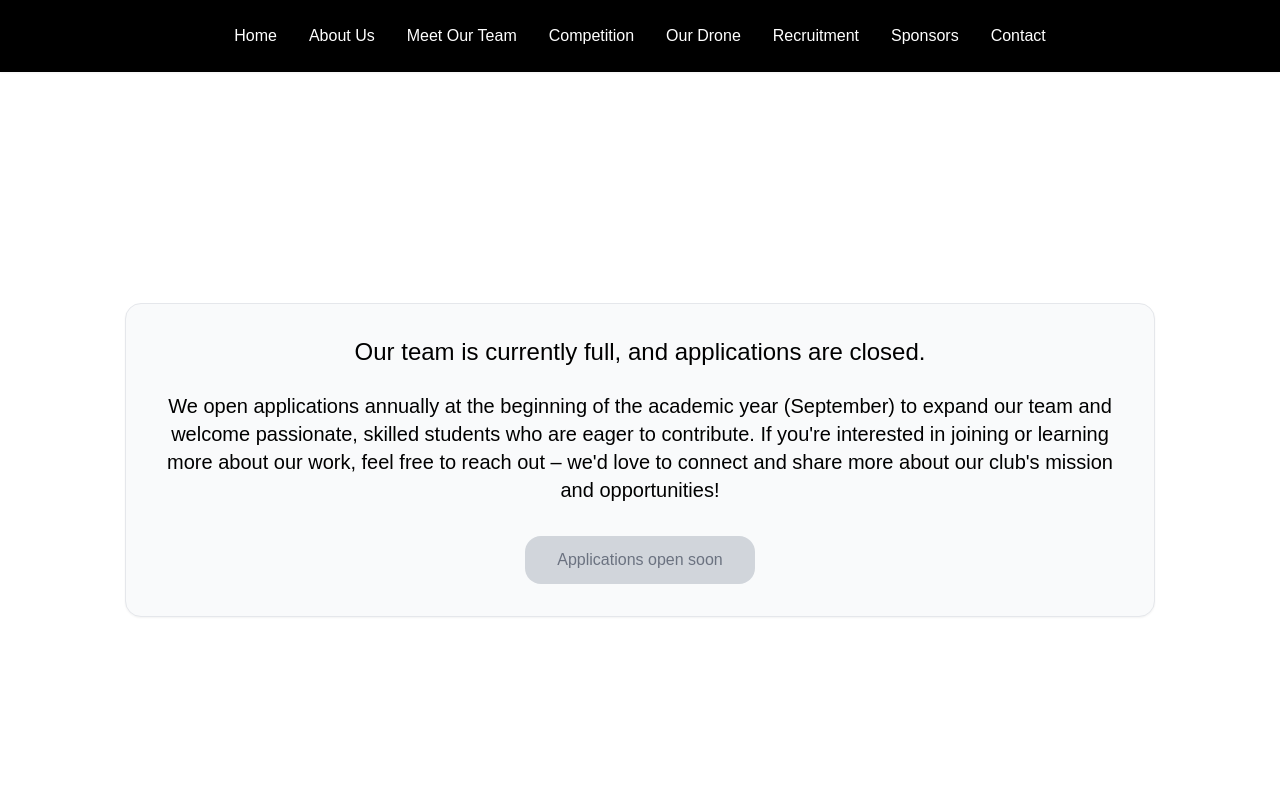
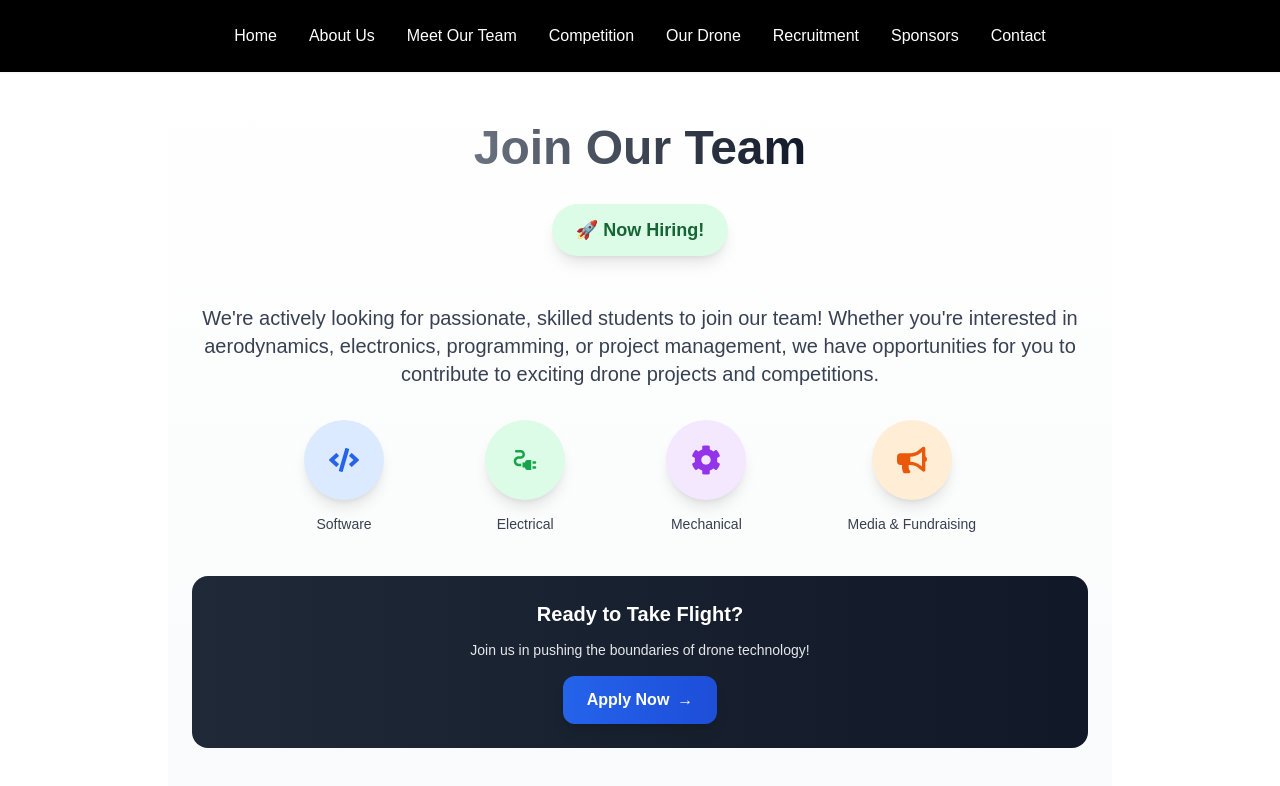
Before and after one commit to MinhazCodes-R/DroneWebsite, a Next.js app in the folder drone-next/: page /recruitment in a window 1280 px wide. Shown: the top 786 px of the page. Built offline with nearby package versions, Linux system fonts and the light colour scheme.

Commit message:
recruitment page

```diff
--- a/drone-next/app/recruitment/page.tsx
+++ b/drone-next/app/recruitment/page.tsx
@@ -1,28 +1,74 @@
 import React from "react";
+import Link from "next/link";
+import { FaCode, FaCog, FaBullhorn, FaRocket } from "react-icons/fa";
+import { MdElectricalServices } from "react-icons/md";
 
 export default function Recruitment() {
   return (
-    <div className="min-h-screen flex flex-col justify-center items-center bg-white px-6 py-12">
+    <div className="min-h-screen flex flex-col items-center px-6 py-16 bg-gradient-to-b from-white to-gray-50">
+      <h1 className="text-4xl sm:text-5xl font-bold text-transparent bg-clip-text bg-gradient-to-r from-gray-500 to-gray-900 mb-6 sm:mb-8 underline text-center">
+        Join Our Team
+      </h1>
+      <div className="mb-12">
+        <span className="inline-block bg-green-100 text-green-800 text-lg font-bold px-6 py-3 rounded-full shadow-lg">
+          🚀 Now Hiring!
+        </span>
+      </div>
 
-      {/* Info Section */}
-      <div className="max-w-[1030px] w-full text-center bg-gray-50 border border-gray-200 rounded-2xl p-8 shadow-sm">
-        <p className="text-black text-lg sm:text-2xl font-normal font-['Inria Sans'] leading-relaxed">
-          Our team is currently full, and applications are closed.
-        </p>
-        <br />
-        <p className="text-black text-base sm:text-xl font-normal font-['Inria Sans'] leading-relaxed">
-          We open applications annually at the beginning of the academic year (September) to expand
-          our team and welcome passionate, skilled students who are eager to contribute. If you're
-          interested in joining or learning more about our work, feel free to reach out – we'd love
-          to connect and share more about our club's mission and opportunities!
+      <div className="max-w-4xl mx-auto text-center mb-8">
+        <p className="text-gray-700 text-lg sm:text-xl leading-relaxed mb-8">
+          We're actively looking for passionate, skilled students to join our team! Whether you're interested in
+          aerodynamics, electronics, programming, or project management, we have opportunities for you to contribute
+          to exciting drone projects and competitions.
         </p>
 
-        <button
-          disabled
-          className="mt-8 px-8 py-3 bg-gray-300 text-gray-500 font-medium rounded-2xl cursor-not-allowed"
-        >
-          Applications open soon
-        </button>
+        <div className="flex justify-between items-center mb-10 max-w-2xl mx-auto">
+          <div className="text-center">
+            <div className="w-20 h-20 bg-blue-100 rounded-full flex items-center justify-center text-blue-600 text-3xl hover:bg-blue-200 transition-all duration-300 cursor-pointer transform hover:scale-110 shadow-lg mx-auto mb-3">
+              <FaCode />
+            </div>
+            <span className="text-sm font-medium text-gray-700">Software</span>
+          </div>
+
+          <div className="text-center">
+            <div className="w-20 h-20 bg-green-100 rounded-full flex items-center justify-center text-green-600 text-3xl hover:bg-green-200 transition-all duration-300 cursor-pointer transform hover:scale-110 shadow-lg mx-auto mb-3">
+              <MdElectricalServices />
+            </div>
+            <span className="text-sm font-medium text-gray-700">Electrical</span>
+          </div>
+
+          <div className="text-center">
+            <div className="w-20 h-20 bg-purple-100 rounded-full flex items-center justify-center text-purple-600 text-3xl hover:bg-purple-200 transition-all duration-300 cursor-pointer transform hover:scale-110 shadow-lg mx-auto mb-3">
+              <FaCog />
+            </div>
+            <span className="text-sm font-medium text-gray-700">Mechanical</span>
+          </div>
+
+          <div className="text-center">
+            <div className="w-20 h-20 bg-orange-100 rounded-full flex items-center justify-center text-orange-600 text-3xl hover:bg-orange-200 transition-all duration-300 cursor-pointer transform hover:scale-110 shadow-lg mx-auto mb-3">
+              <FaBullhorn />
+            </div>
+            <span className="text-sm font-medium text-gray-700">Media & Fundraising</span>
+          </div>
+        </div>
+
+        <div className="bg-gradient-to-r from-gray-800 to-gray-900 rounded-2xl p-6 text-white">
+          <h2 className="text-xl font-bold mb-3">Ready to Take Flight?</h2>
+          <p className="text-gray-200 mb-4 text-sm">
+            Join us in pushing the boundaries of drone technology!
+          </p>
+
+          <Link
+            href="https://docs.google.com/forms/d/e/1FAIpQLSfnpJS234n3Iare9axznv3hUK4MH-q0tIiy1bqezYKq2yCehA/viewform?usp=dialog"
+            target="_blank"
+            rel="noopener noreferrer"
+          >
+            <button className="px-6 py-3 bg-gradient-to-r from-blue-600 to-blue-700 hover:from-blue-700 hover:to-blue-800 text-white font-semibold rounded-xl shadow-lg hover:shadow-xl transform hover:-translate-y-1 transition-all duration-300 group">
+              Apply Now
+              <span className="inline-block ml-2 group-hover:translate-x-1 transition-transform duration-300">→</span>
+            </button>
+          </Link>
+        </div>
       </div>
 
     </div>
```
